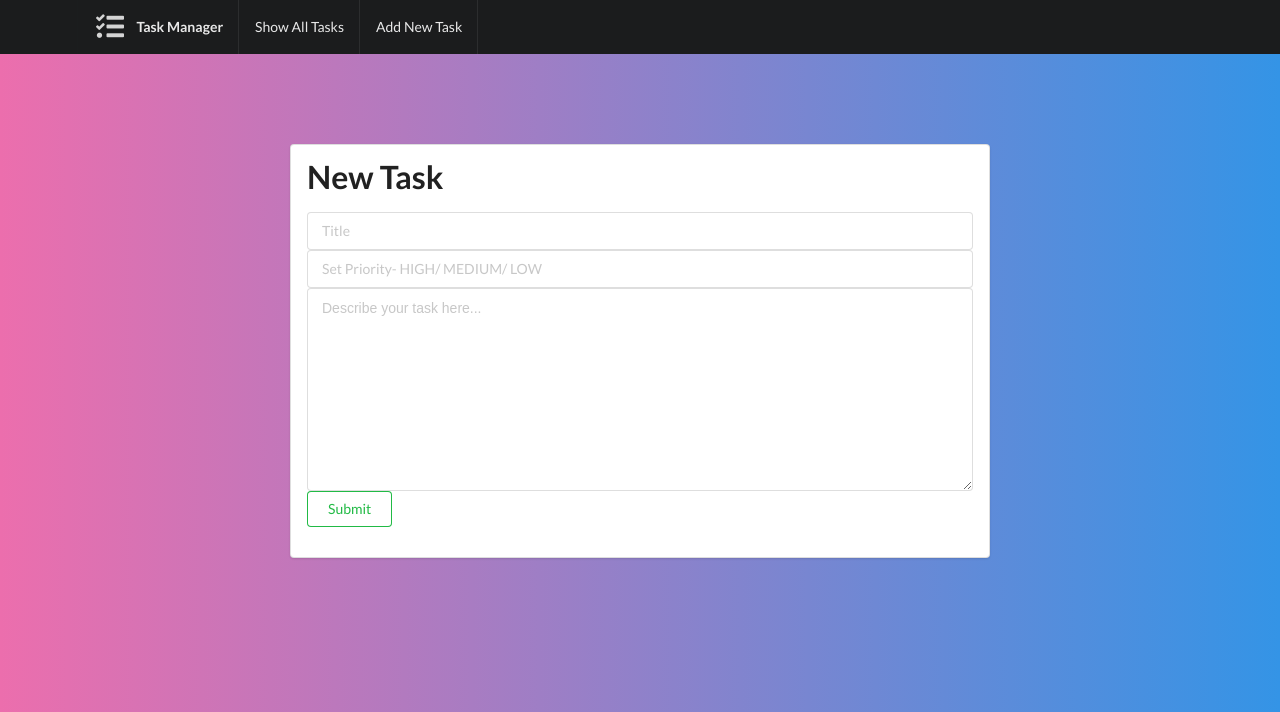
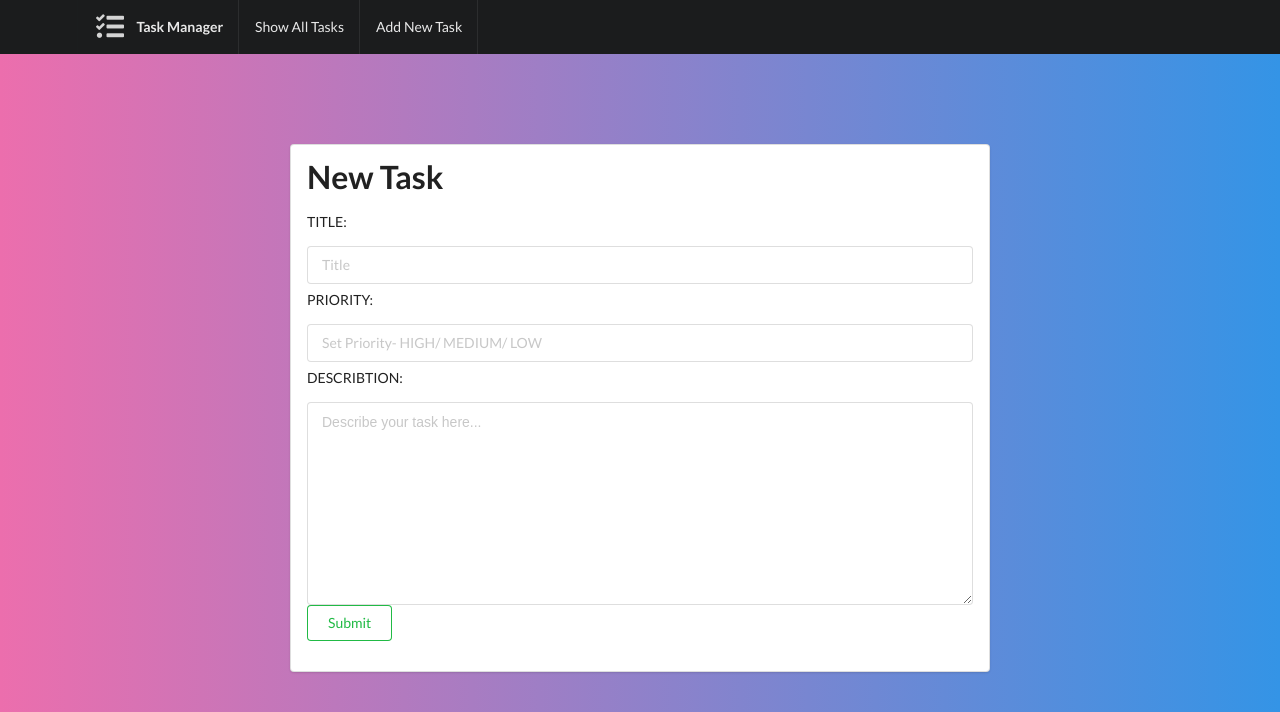
Before and after one commit to utkarsh8021/Stamurai-task-manager, a Node server app: page /tasks/new in a window 1280 px wide. Shown: the top 712 px of the page. Run offline with Node 20, Linux system fonts and the light colour scheme; some libraries are stand-ins or nearby versions.

Commit message:
edit.ejs and new.ejs

```diff
--- a/Task-manager-final/views/edit.ejs
+++ b/Task-manager-final/views/edit.ejs
@@ -6,8 +6,11 @@
     <!-- we call for post request but it gets overrides to PUT request -->
     <form action="/tasks/<%= task._id %>?_method=PUT" method="POST" class="ui form">
         <div class="field">
+            <p>TITLE:</p>
             <input type="text" name="task[title]" value="<%= task.title %>">
+            <p style="padding-top: 6px ;">PRIORITY:</p>
             <input type="text" name="task[priority]" value="<%= task.priority %>">
+            <P style="padding-top: 6px ;">DESCRIBTION:</P>
             <textarea name="task[description]" placeholder="describe your task here..." required cols="30" rows="10"><%=task.description%></textarea>
             <input class="ui green basic button" type="Submit">
 
--- a/Task-manager-final/views/new.ejs
+++ b/Task-manager-final/views/new.ejs
@@ -4,9 +4,11 @@
     <div class="ui huge header">New Task</div>
     <form action="/tasks" method="POST" class="ui form">
         <div class="field">
+            <p>TITLE:</p>
             <input class="new" type="text" name="task[title]" placeholder="Title">
+            <p style="padding-top: 6px ;">PRIORITY:</p>
             <input class="new" type="text" name="task[priority]" placeholder="Set Priority- HIGH/ MEDIUM/ LOW">
-
+            <P style="padding-top: 6px ;">DESCRIBTION:</P>
             <textarea class="new" name="task[description]" placeholder="Describe your task here..." required cols="30" rows="10"></textarea>
             <input class="ui green basic button" type="Submit">
         </div>
```
